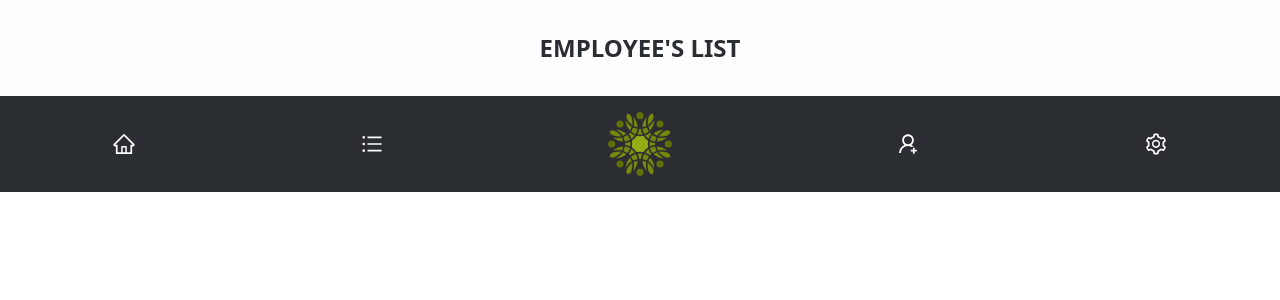
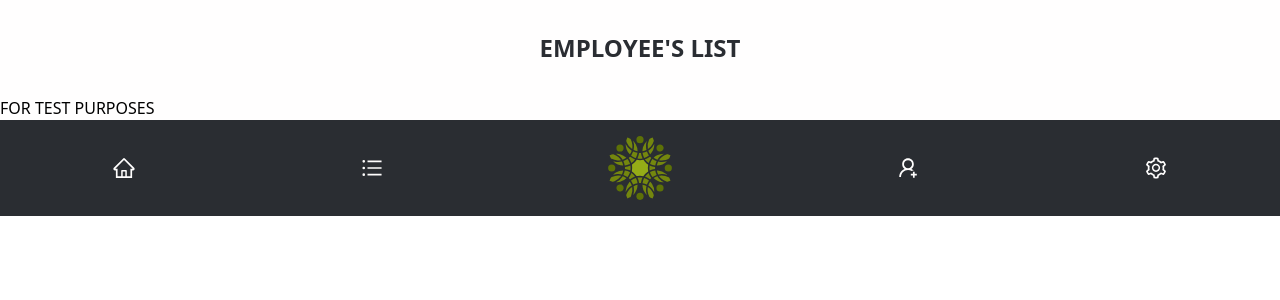
Before and after one commit to ChuckBDT/OC-14-HRnet, a React (Vite) app: page /employees/list in a window 1280 px wide. Shown: the top 300 px of the page. Built offline with nearby package versions, Linux system fonts and the light colour scheme.

Commit message:
Zustand : Store and action added

```diff
--- /dev/null
+++ b/src/store/store.js
@@ -0,0 +1,9 @@
+import { create } from "zustand";
+
+const useStore = create((set) => ({
+  employees: [],
+  addEmployee: (payload) =>
+    set((state) => ({ employees: [...state.employees, payload] })),
+}));
+
+export default useStore;
--- a/src/views/EmployeesCreate.jsx
+++ b/src/views/EmployeesCreate.jsx
@@ -3,6 +3,7 @@ import CustomSelect from "../utils/CustomSelect";
 import { Controller, useForm } from "react-hook-form";
 import useModal from "../utils/revolver-modal";
 import CustomDatePicker from "../utils/CustomDatePicker";
+import useStore from "../store/store";
 
 import { states } from "../data/states";
 import { departments } from "../data/departments";
@@ -21,6 +22,9 @@ const ALERT_STYLES = "text-alertDark text-sm italic px-3";
  * @component
  */
 function EmployeesCreate() {
+  const employees = useStore((state) => state.employees);
+  const addEmployee = useStore((state) => state.addEmployee);
+
   const [setModalOne, triggerModalOne] = useModal();
   const {
     register,
@@ -31,7 +35,7 @@ function EmployeesCreate() {
   } = useForm();
 
   const onSubmit = (data) => {
-    console.log(data);
+    addEmployee(data);
     reset();
     triggerModalOne();
   };
@@ -40,6 +44,7 @@ function EmployeesCreate() {
       <h1 className='text-center py-8 text-2xl font-bold font-copperplate uppercase text-primary'>
         Create employee
       </h1>
+      <button onClick={() => console.log(employees)}>FOR TEST PURPOSES</button>
       <div className='flex justify-center items-center my-2'>
         <form
           onSubmit={handleSubmit(onSubmit)}
--- a/src/views/EmployeesList.jsx
+++ b/src/views/EmployeesList.jsx
@@ -1,11 +1,21 @@
 import React from "react";
+import useStore from "../store/store";
 
 function EmployeesList() {
+  const employees = useStore((state) => state.employees);
+  console.log(employees);
   return (
     <main className='bg-tertiary'>
       <h1 className='text-center py-8 text-2xl font-bold uppercase text-primary'>
         Employee's List
       </h1>
+      <button onClick={() => console.log(employees)}>FOR TEST PURPOSES</button>
+
+      <ul>
+        {employees.map((employee, index) => (
+          <li key={index}>{employee.firstName}</li>
+        ))}
+      </ul>
     </main>
   );
 }
```
